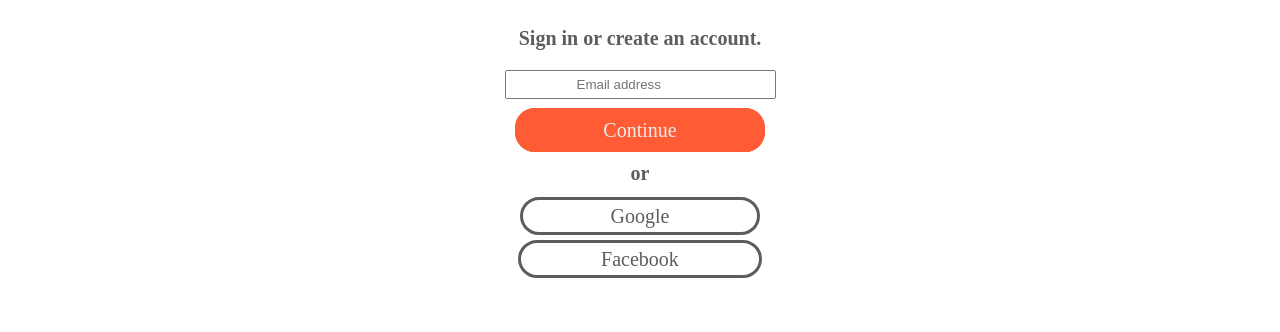
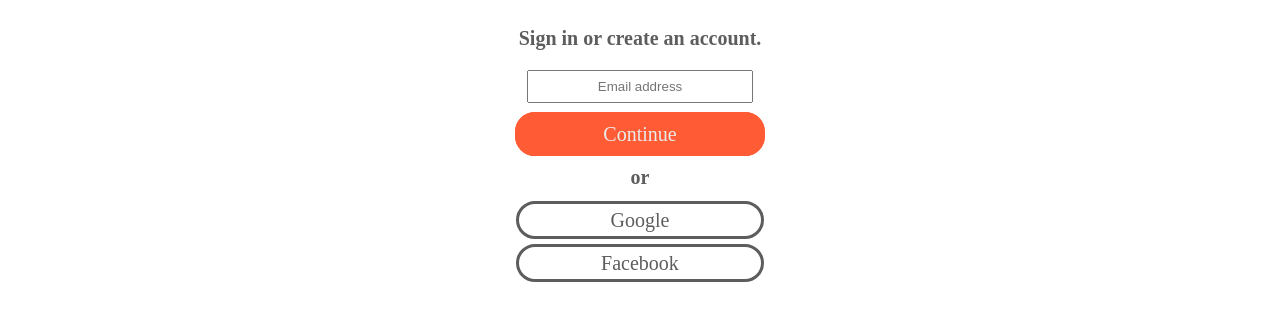
Before and after one commit to ranggaazputera/Tugas, a plain HTML site: page Sign.html in a window 1280 px wide. Shown: the part 170-502 px from the top of the page. Drawn offline with Linux system fonts and the light colour scheme.

Commit message:
Update In.css

```diff
--- a/In.css
+++ b/In.css
@@ -5,10 +5,10 @@ section	h1{color: #505050; font-size: 50px;}
 section	p{color: #5D5D5D; font-size: 20px;}
 section	.Continue{border-style: solid; text-decoration: none; color: #EBEBEB; border-radius: 20px; padding-left: 85px; padding-right: 85px; padding-top: 8px; padding-bottom: 8px; background: #FF5C35; border-color: #FF5C35;}
 section	.Continue:hover{background: #FF471B; border-color: #FF471B;}
-section	.google{border-style: solid; text-decoration: none; color: #5D5D5D; border-radius: 20px; padding-left: 88px; padding-right: 88px; padding-top: 5px; padding-bottom: 5px;}
-section	.facebook{border-style: solid; text-decoration: none; color: #5D5D5D; border-radius: 20px; padding-left: 80px; padding-right: 80px; padding-top: 5px; padding-bottom: 5px;}
+section	.google{border-style: solid; text-decoration: none; color: #5D5D5D; border-radius: 20px; padding-left: 92px; padding-right: 92px; padding-top: 5px; padding-bottom: 5px;}
+section	.facebook{border-style: solid; text-decoration: none; color: #5D5D5D; border-radius: 20px; padding-left: 82px; padding-right: 82px; padding-top: 5px; padding-bottom: 5px;}
 .clear{clear: both;}
-section	form input{padding-left: 70px; padding-right: 20px; padding-top: 5px; padding-bottom: 5px}
+section	form input{width: 17%; padding-top: 7px; padding-bottom: 7px; text-align: center;}
 footer nav{width: 70%; margin: 0 auto; margin-top: 110px;}
 footer nav ul{list-style: none; width: 9%; float: left;}
 footer nav a{text-decoration: none; padding-right: 100px; color: #5B5B5B;}
```
